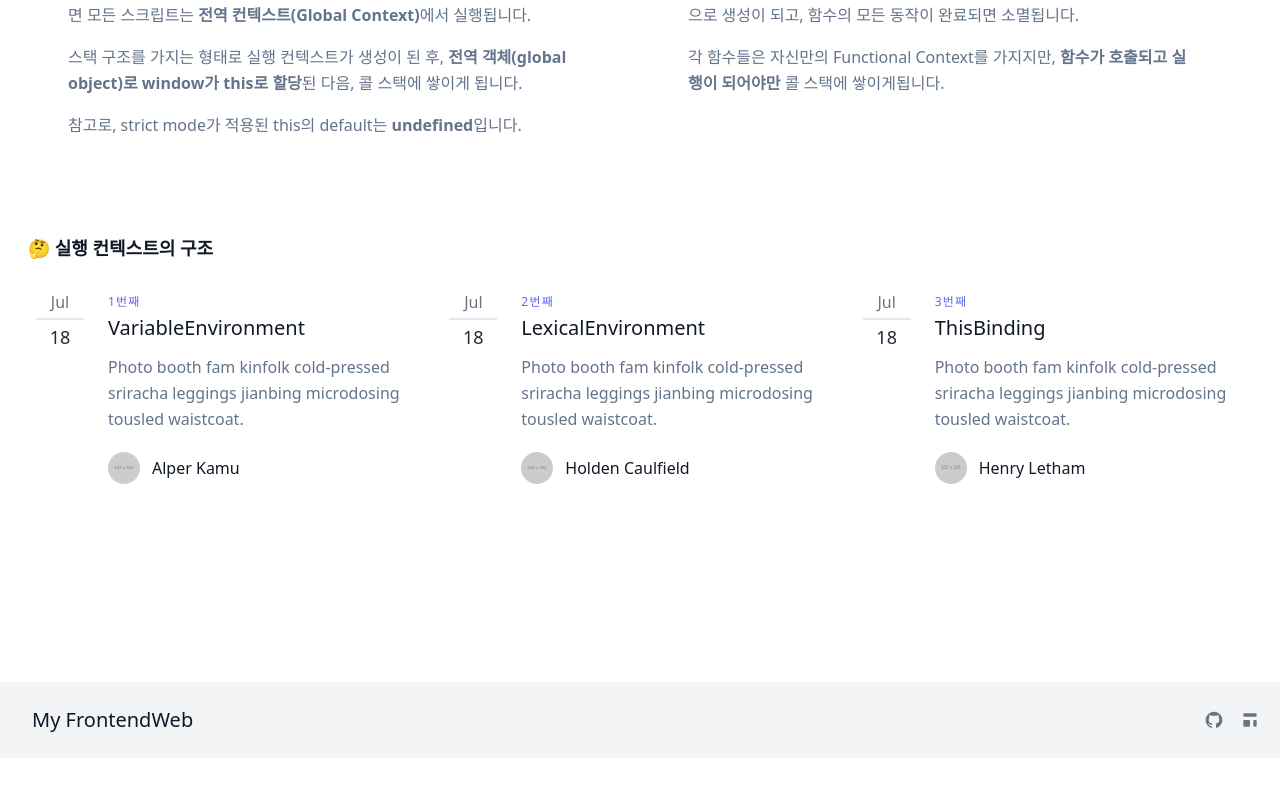
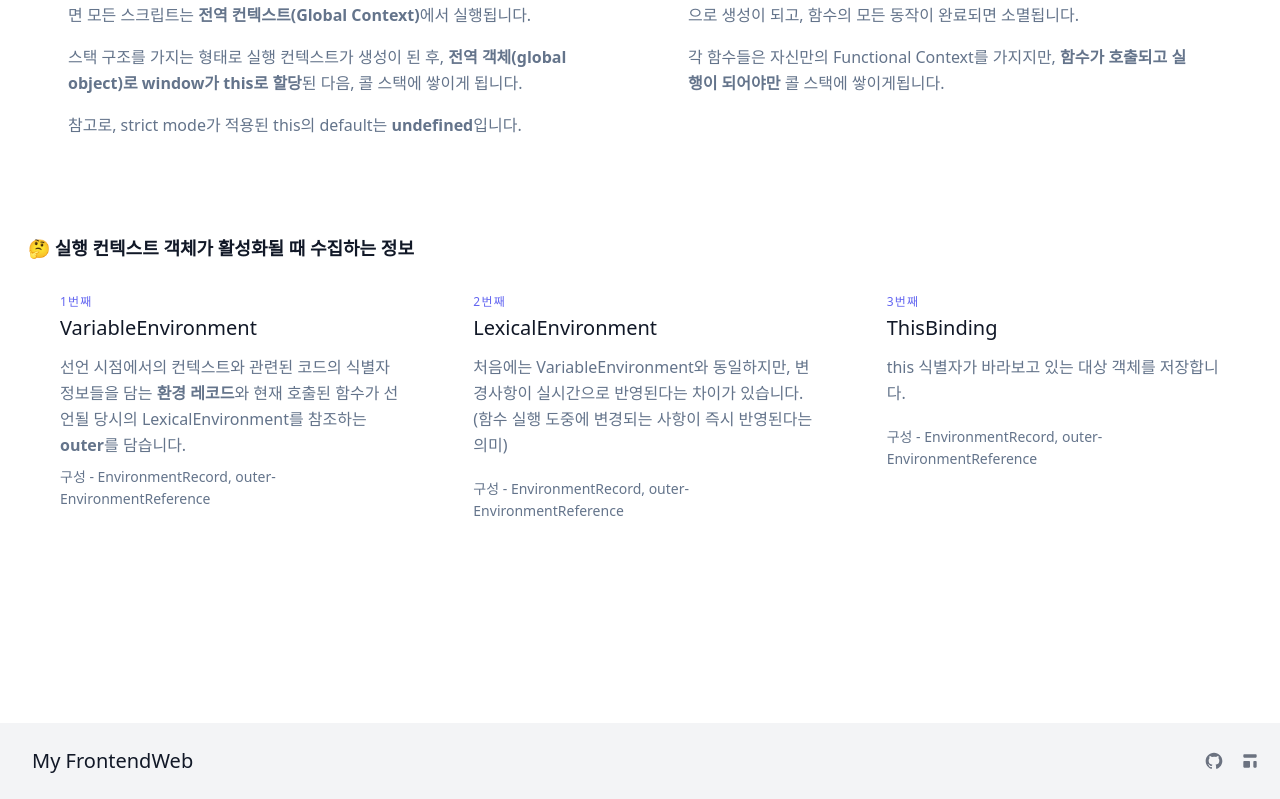
Before and after one commit to Lee-Sang-Beom/nextjs_and_notion, a Next.js app: page /web_basic/executionContext in a window 1280 px wide. Shown: the part 10807-11606 px from the top of the page. Before the commit the page ends 11565 px from the top, so only its background shows below. Built offline with nearby package versions, Linux system fonts and the light colour scheme.

Commit message:
add content: ExecutionContextStructurenComponent in executioncontext page

```diff
--- a/pages/web_basic/executionContext.tsx
+++ b/pages/web_basic/executionContext.tsx
@@ -622,62 +622,42 @@ export default function ExecutionContext() {
     const ExecutionContextStructurenComponent = () => {
         return (
             <div className="my-16">
-                <h1 className="text-lg font-bold title-font text-gray-900 pl-0 md:pl-2">🤔 실행 컨텍스트의 구조</h1>
+                <h1 className="text-lg font-bold title-font text-gray-900 pl-0 md:pl-2">🤔 실행 컨텍스트 객체가 활성화될 때 수집하는 정보</h1>
                 <div className="flex flex-wrap">
                     <div className="py-8 px-4 lg:w-1/3">
-                        <div className="h-full flex items-start">
-                            <div className="w-12 flex-shrink-0 flex flex-col text-center leading-none">
-                                <span className="text-gray-500 pb-2 mb-2 border-b-2 border-gray-200">Jul</span>
-                                <span className="font-medium text-lg text-gray-800 title-font leading-none">18</span>
-                            </div>
-                            <div className="flex-grow pl-6">
+                        <div className="h-full">
+                            <div className="pl-6">
                                 <h2 className="tracking-widest text-xs title-font font-medium text-indigo-500 mb-1">1번째</h2>
                                 <h1 className="title-font text-xl font-medium text-gray-900 mb-3">VariableEnvironment</h1>
-                                <p className="leading-relaxed mb-5">Photo booth fam kinfolk cold-pressed sriracha leggings jianbing microdosing tousled waistcoat.</p>
-                                <a className="inline-flex items-center">
-                                    <img alt="blog" src="https://dummyimage.com/103x103" className="w-8 h-8 rounded-full flex-shrink-0 object-cover object-center" />
-                                    <span className="flex-grow flex flex-col pl-3">
-                                        <span className="title-font font-medium text-gray-900">Alper Kamu</span>
-                                    </span>
-                                </a>
+                                <p className="leading-relaxed mb-2">
+                                    {`선언 시점에서의 컨텍스트와 관련된 코드의 식별자 정보들을 담는 `}
+                                    <strong>환경 레코드</strong>{`와 현재 호출된 함수가 선언될 당시의 LexicalEnvironment를 참조하는 `}<strong>outer</strong>{`를 담습니다.`}
+                                </p>
+                                <p className="leading-relaxed mb-2 text-sm">{`구성 - EnvironmentRecord, outer-EnvironmentReference`}</p>
                             </div>
                         </div>
                     </div>
                     <div className="py-8 px-4 lg:w-1/3">
-                        <div className="h-full flex items-start">
-                            <div className="w-12 flex-shrink-0 flex flex-col text-center leading-none">
-                                <span className="text-gray-500 pb-2 mb-2 border-b-2 border-gray-200">Jul</span>
-                                <span className="font-medium text-lg text-gray-800 title-font leading-none">18</span>
-                            </div>
-                            <div className="flex-grow pl-6">
+                        <div className="h-full">
+                            <div className="pl-6">
                                 <h2 className="tracking-widest text-xs title-font font-medium text-indigo-500 mb-1">2번째</h2>
                                 <h1 className="title-font text-xl font-medium text-gray-900 mb-3">LexicalEnvironment</h1>
-                                <p className="leading-relaxed mb-5">Photo booth fam kinfolk cold-pressed sriracha leggings jianbing microdosing tousled waistcoat.</p>
-                                <a className="inline-flex items-center">
-                                    <img alt="blog" src="https://dummyimage.com/102x102" className="w-8 h-8 rounded-full flex-shrink-0 object-cover object-center" />
-                                    <span className="flex-grow flex flex-col pl-3">
-                                        <span className="title-font font-medium text-gray-900">Holden Caulfield</span>
-                                    </span>
-                                </a>
+                                <p className="leading-relaxed mb-5">
+                                    {`처음에는 VariableEnvironment와 동일하지만, 변경사항이 실시간으로 반영된다는 차이가 있습니다. (함수 실행 도중에 변경되는 사항이 즉시 반영된다는 의미)`}
+                                </p>
+                                <p className="leading-relaxed mb-2 text-sm">{`구성 - EnvironmentRecord, outer-EnvironmentReference`}</p>
                             </div>
                         </div>
                     </div>
                     <div className="py-8 px-4 lg:w-1/3">
-                        <div className="h-full flex items-start">
-                            <div className="w-12 flex-shrink-0 flex flex-col text-center leading-none">
-                                <span className="text-gray-500 pb-2 mb-2 border-b-2 border-gray-200">Jul</span>
-                                <span className="font-medium text-lg text-gray-800 title-font leading-none">18</span>
-                            </div>
-                            <div className="flex-grow pl-6">
+                        <div className="h-full">
+                            <div className="pl-6">
                                 <h2 className="tracking-widest text-xs title-font font-medium text-indigo-500 mb-1">3번째</h2>
                                 <h1 className="title-font text-xl font-medium text-gray-900 mb-3">ThisBinding</h1>
-                                <p className="leading-relaxed mb-5">Photo booth fam kinfolk cold-pressed sriracha leggings jianbing microdosing tousled waistcoat.</p>
-                                <a className="inline-flex items-center">
-                                    <img alt="blog" src="https://dummyimage.com/101x101" className="w-8 h-8 rounded-full flex-shrink-0 object-cover object-center" />
-                                    <span className="flex-grow flex flex-col pl-3">
-                                        <span className="title-font font-medium text-gray-900">Henry Letham</span>
-                                    </span>
-                                </a>
+                                <p className="leading-relaxed mb-5">
+                                    {`this 식별자가 바라보고 있는 대상 객체를 저장합니다.`}
+                                </p>
+                                <p className="leading-relaxed mb-2 text-sm">{`구성 - EnvironmentRecord, outer-EnvironmentReference`}</p>
                             </div>
                         </div>
                     </div>
```
